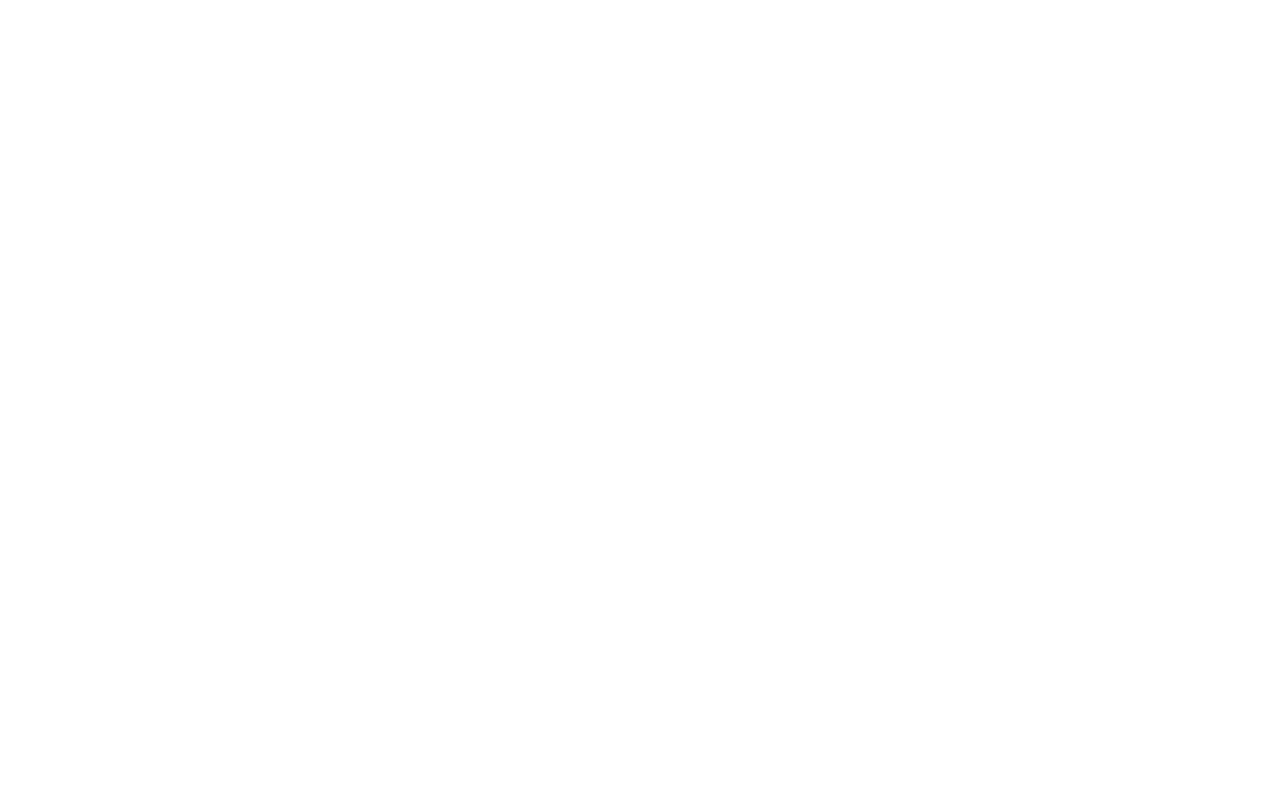
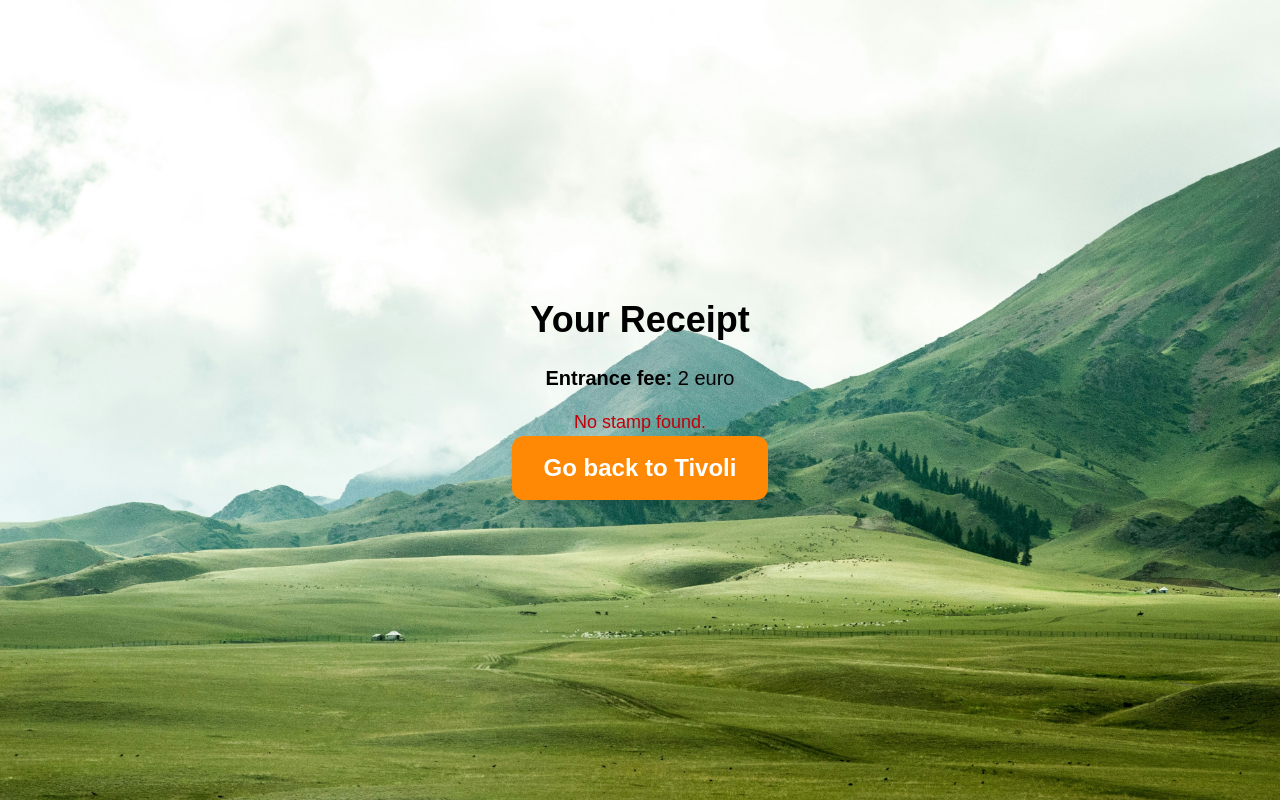
Before and after one commit to ESengenbjerg/animal-parade, a Next.js app: page /receipt in a window 1280 px wide. Built offline with nearby package versions, Linux system fonts and the light colour scheme.

Commit message:
Debugged this page

```diff
--- a/src/app/receipt/page.tsx
+++ b/src/app/receipt/page.tsx
@@ -66,7 +66,9 @@ function ReceiptContent() {
 }
 
 export default function ReceiptPage() {
-  <Suspense fallback={<div>Loading...</div>}>
-    <ReceiptContent />
-  </Suspense>;
+  return (
+    <Suspense fallback={<div>Loading...</div>}>
+      <ReceiptContent />
+    </Suspense>
+  );
 }
```
